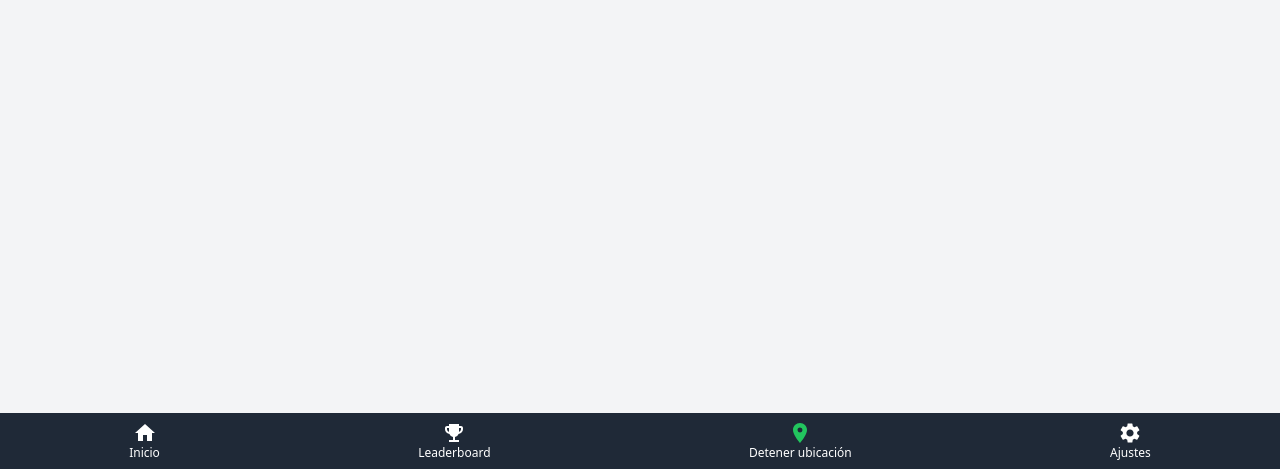
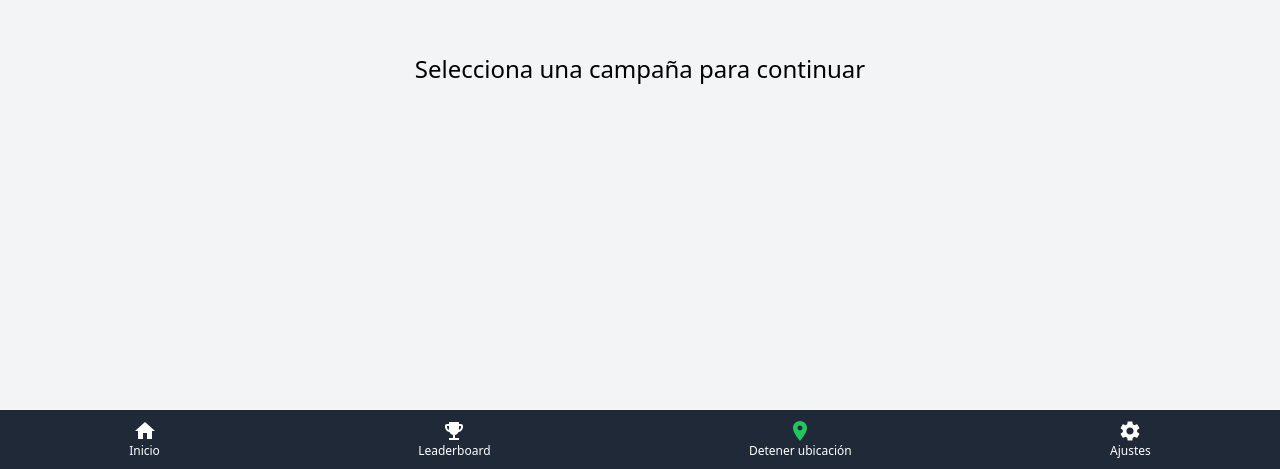
Before and after one commit to fvergaracl/greengagecore, a Next.js app: page /dashboard in a window 1280 px wide. Shown: the part 331-800 px from the top of the page. Built offline with nearby package versions, Linux system fonts and the light colour scheme; no server answers.

Commit message:
mandatory select campaign

```diff
--- a/src/context/DashboardContext.tsx
+++ b/src/context/DashboardContext.tsx
@@ -25,6 +25,7 @@ interface DashboardContextType {
   toggleTracking: () => void
   mapCenter: Position | null
   setMapCenter: (center: Position) => void
+  campaignSelected: string | null
 }
 
 const DashboardContext = createContext<DashboardContextType | undefined>(
@@ -44,6 +45,7 @@ export const DashboardProvider = ({ children }: { children: ReactNode }) => {
   const [position, setPosition] = useState<Position | null>(null)
   const [mapCenter, setMapCenter] = useState<Position | null>(null)
   const [isTracking, setIsTracking] = useState(true)
+  const [campaignSelected, setCampaignSelected] = useState<string | null>(null)
 
   const toggleTracking = () => {
     setIsTracking(prev => !prev)
@@ -84,7 +86,9 @@ export const DashboardProvider = ({ children }: { children: ReactNode }) => {
         isTracking,
         toggleTracking,
         mapCenter,
-        setMapCenter
+        setMapCenter,
+        campaignSelected,
+        setCampaignSelected
       }}
     >
       {children}
--- a/src/pages/dashboard/index.tsx
+++ b/src/pages/dashboard/index.tsx
@@ -6,10 +6,20 @@ import DataSubCampaignFetcher from "../../components/DataSubCampaignFetcher"
 const DynamicMap = dynamic(() => import("../../components/Map"), { ssr: false })
 
 export default function Dashboard() {
-  const { position } = useDashboard()
+  const { position, campaignSelected } = useDashboard()
   const [puntos, setPuntos] = useState([])
   const [poligonos, setPoligonos] = useState([])
   const [isModalVisible, setIsModalVisible] = useState(false)
+
+  if (!campaignSelected) {
+    return (
+      <DashboardLayout>
+        <div className='h-screen flex items-center justify-center'>
+          <h1 className='text-2xl'>Selecciona una campaña para continuar</h1>
+        </div>
+      </DashboardLayout>
+    )
+  }
 
   useEffect(() => {
     const socket = new WebSocket("ws://localhost:8080")
```
